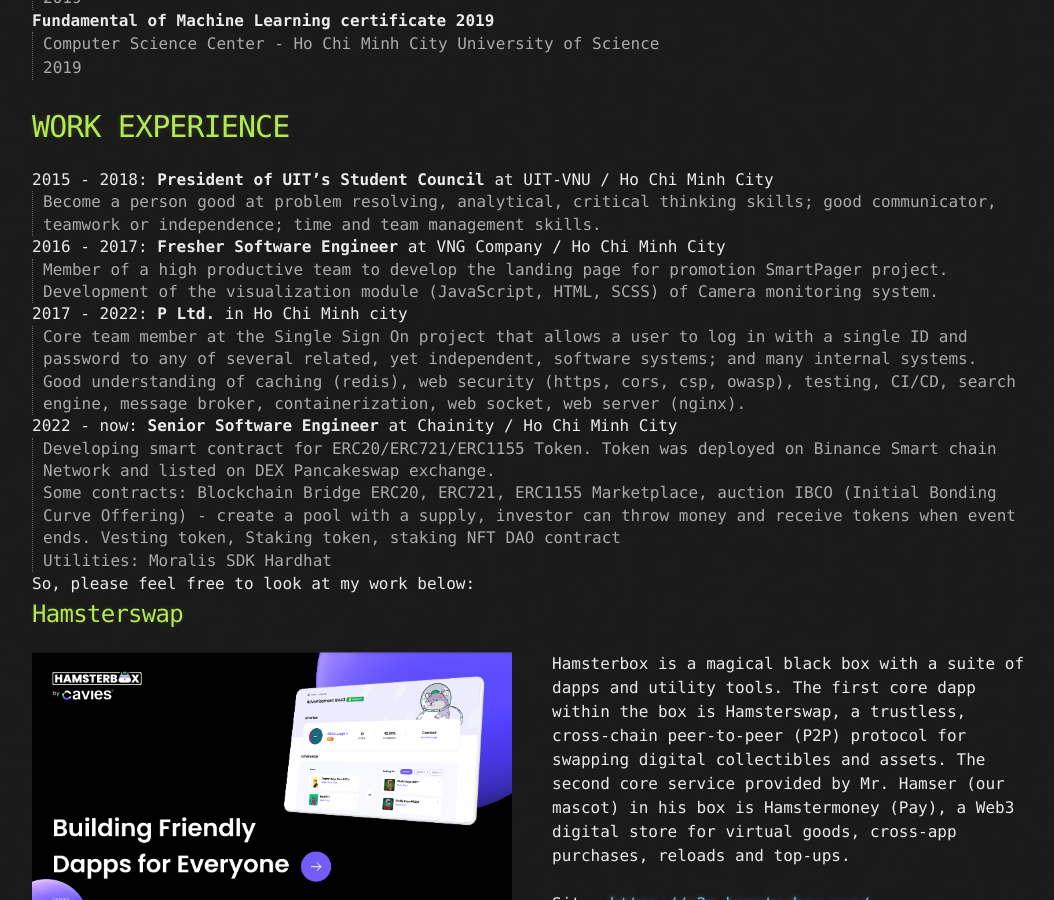
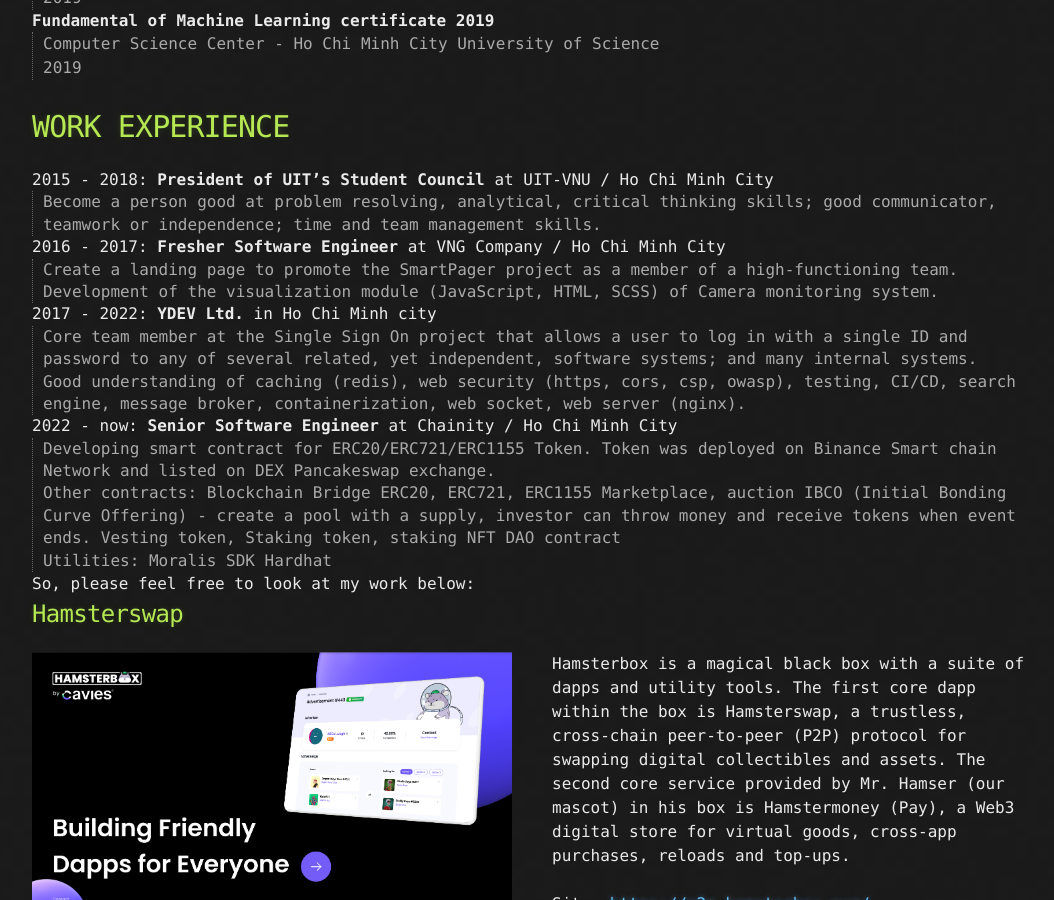
Before and after one commit to galvin96/vihu96, a Jekyll site: the page built from index.md, in a window 1280 px wide and 900 px high, scrolled down 2385 px. Shown: the whole window, without its empty margins (108-1162 px from the left). Built offline with Jekyll 4.4.1, drawn with Linux system fonts in a browser that asks for light colours; some of the changed text lies outside the part shown.

Commit message:
Update index.md

```diff
--- a/index.md
+++ b/index.md
@@ -215,11 +215,11 @@
 
 2. 2016 - 2017: __Fresher Software Engineer__ at VNG Company  /  Ho Chi Minh City
 
-   > Member of a high productive team to develop the landing page for promotion SmartPager project.
+   > Create a landing page to promote the SmartPager project as a member of a high-functioning team.
    >
    > Development of the visualization module (JavaScript, HTML, SCSS) of Camera monitoring system.
 
-3. 2017 - 2022: __P Ltd.__ in Ho Chi Minh city
+3. 2017 - 2022: __YDEV Ltd.__ in Ho Chi Minh city
 
    > Core team member at the Single Sign On project that allows a user to log in with a single ID and password to any of several related, yet independent, software systems; and many internal systems.
    >
@@ -229,7 +229,7 @@
 
    > Developing smart contract for ERC20/ERC721/ERC1155 Token. Token was deployed on Binance Smart chain Network and listed on DEX Pancakeswap exchange.
    >
-   > Some contracts:
+   > Other contracts:
    > Blockchain Bridge
    > ERC20, ERC721, ERC1155
    > Marketplace, auction
```
Also changed, not shown: other parts of index.md (+1 -1 lines).
